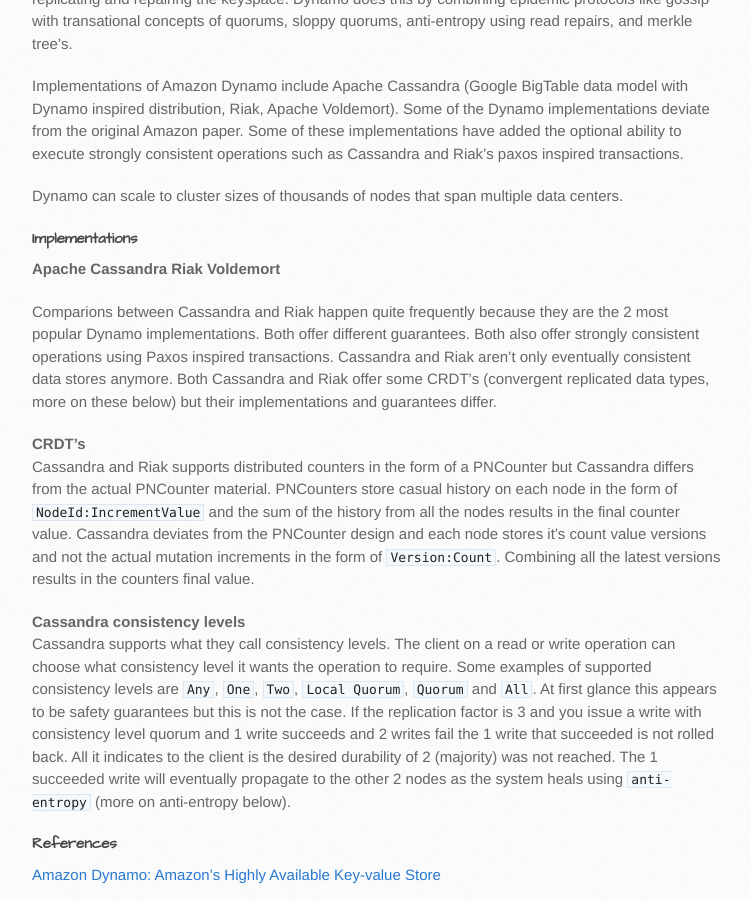
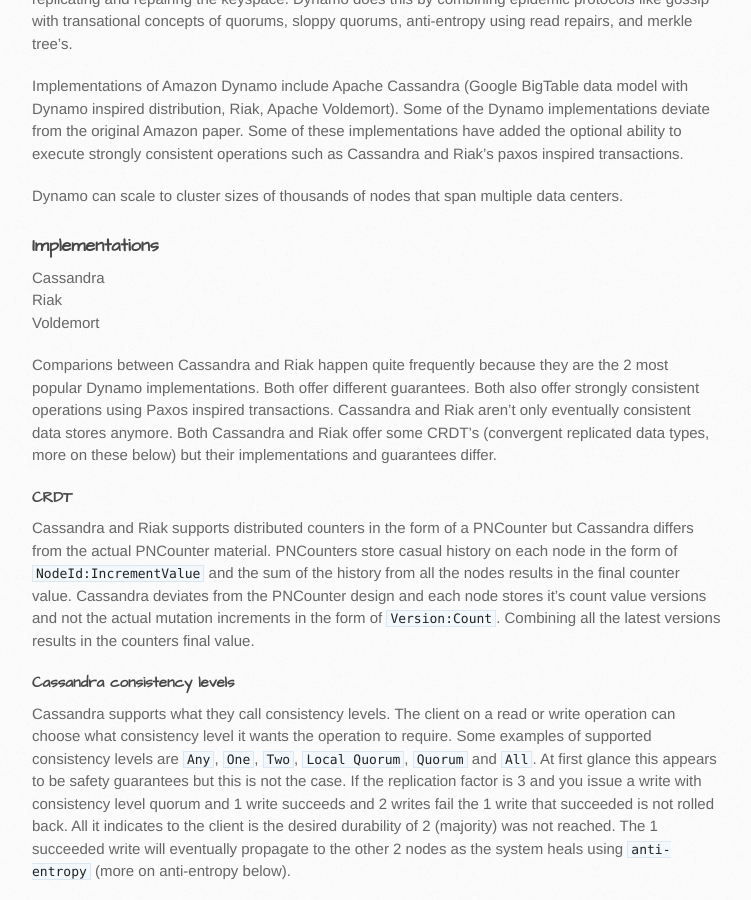
Before and after one commit to simongui/simongui.github.io, a Jekyll site: the page built from distributed-systems/eventual-consistency.md, in a window 1280 px wide and 900 px high, scrolled down 746 px. Shown: the whole window, without its empty margins (138-889 px from the left). Built offline with Jekyll 4.4.1, drawn with Linux system fonts in a browser that asks for light colours.

Commit message:
no message

```diff
--- a/distributed-systems/eventual-consistency.md
+++ b/distributed-systems/eventual-consistency.md
@@ -19,20 +19,20 @@
 
 Dynamo can scale to cluster sizes of thousands of nodes that span multiple data centers.
 
-#### Implementations
-**Apache Cassandra**
-**Riak**
-**Voldemort**
+### Implementations
+Cassandra
+Riak
+Voldemort
 
 Comparions between Cassandra and Riak happen quite frequently because they are the 2 most popular Dynamo implementations. Both offer different guarantees. Both also offer strongly consistent operations using Paxos inspired transactions. Cassandra and Riak aren't only eventually consistent data stores anymore. Both Cassandra and Riak offer some CRDT's (convergent replicated data types, more on these below) but their implementations and guarantees differ.
 
-**CRDT's**
+#### CRDT
 Cassandra and Riak supports distributed counters in the form of a PNCounter but Cassandra differs from the actual PNCounter material. PNCounters store casual history on each node in the form of `NodeId:IncrementValue` and the sum of the history from all the nodes results in the final counter value. Cassandra deviates from the PNCounter design and each node stores it's count value versions and not the actual mutation increments in the form of `Version:Count`. Combining all the latest versions results in the counters final value.
 
-**Cassandra consistency levels**
+#### Cassandra consistency levels
 Cassandra supports what they call consistency levels. The client on a read or write operation can choose what consistency level it wants the operation to require. Some examples of supported consistency levels are `Any`, `One`, `Two`, `Local Quorum`, `Quorum` and `All`. At first glance this appears to be safety guarantees but this is not the case. If the replication factor is 3 and you issue a write with consistency level quorum and 1 write succeeds and 2 writes fail the 1 write that succeeded is not rolled back. All it indicates to the client is the desired durability of 2 (majority) was not reached. The 1 succeeded write will eventually propagate to the other 2 nodes as the system heals using `anti-entropy` (more on anti-entropy below).
 
-#### References
+### References
 [Amazon Dynamo: Amazon’s Highly Available Key-value Store](http://www.allthingsdistributed.com/files/amazon-dynamo-sosp2007.pdf){:target="_blank"}
 
 ## Anti-entropy
```
